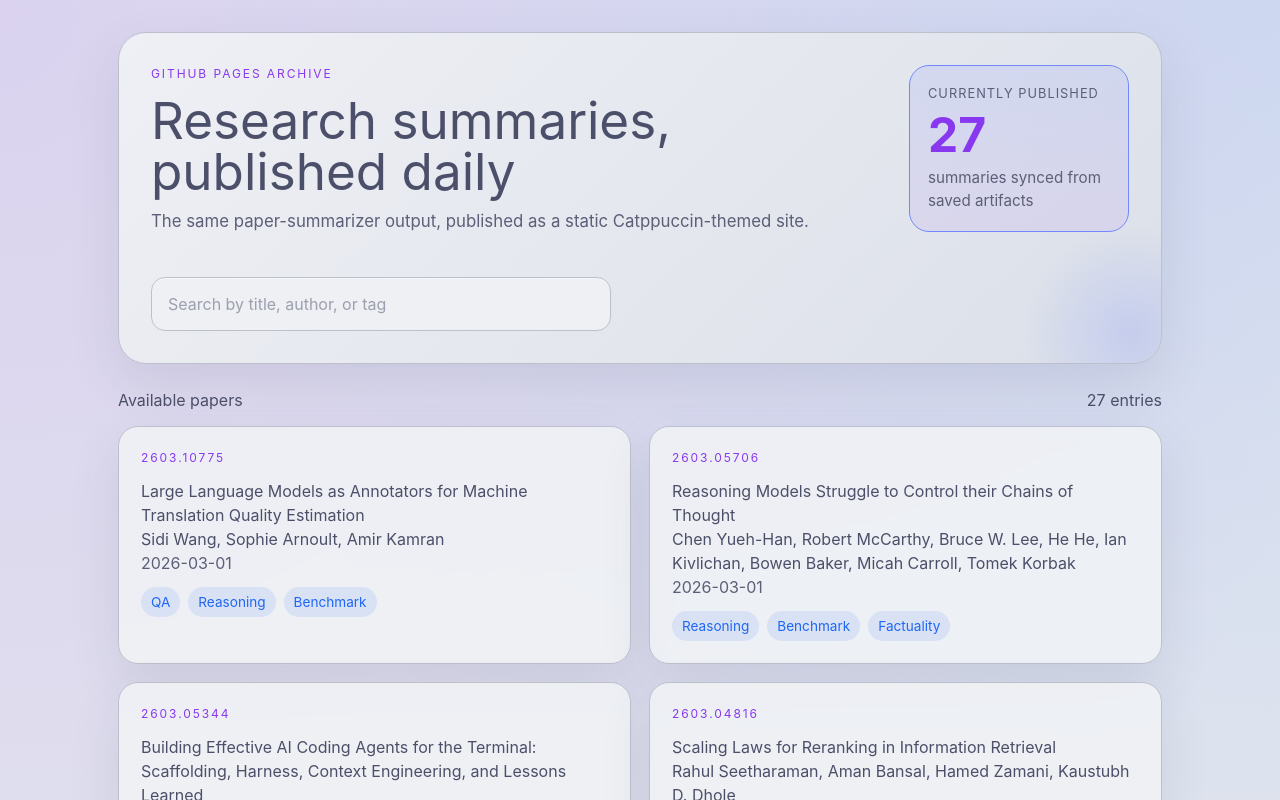
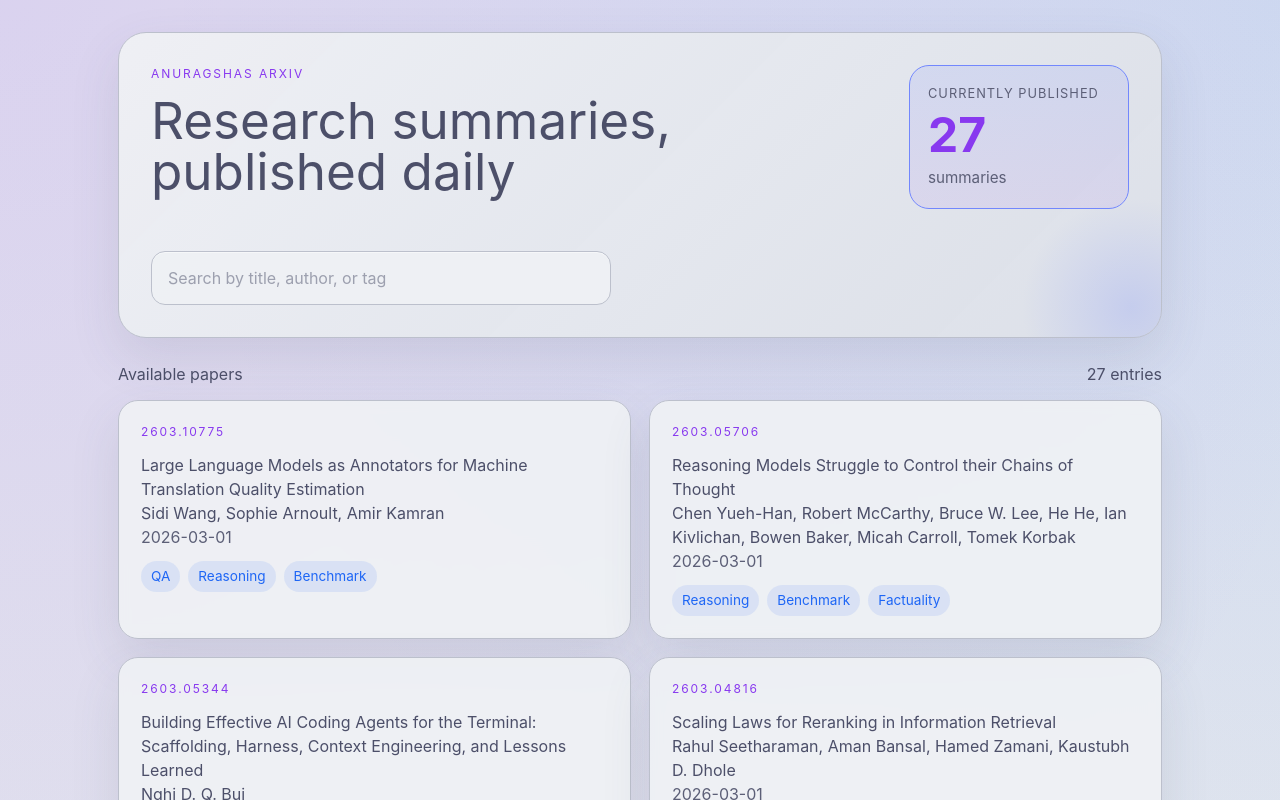
Before and after one commit to anuragshas/paper-summaries-site, a React (Vite) app: page / in a window 1280 px wide. Shown: the top 800 px of the page. Built offline with nearby package versions, Linux system fonts and the light colour scheme.

Commit message:
fix: typos

```diff
--- a/src/pages/HomePage.tsx
+++ b/src/pages/HomePage.tsx
@@ -32,16 +32,13 @@ export function HomePage() {
       <section className="hero hero-catppuccin">
         <div className="hero-grid">
           <div>
-            <p className="eyebrow">GitHub Pages archive</p>
+            <p className="eyebrow">anuragshas arxiv</p>
             <h1>Research summaries, published daily</h1>
-            <p className="hero-copy">
-              The same paper-summarizer output, published as a static Catppuccin-themed site.
-            </p>
           </div>
           <div className="hero-stat-card">
             <div className="hero-stat-label">Currently published</div>
             <div className="hero-stat-value">{papers.length}</div>
-            <div className="hero-stat-subtitle">summaries synced from saved artifacts</div>
+            <div className="hero-stat-subtitle">summaries</div>
           </div>
         </div>
         <div className="search-wrap">
```
